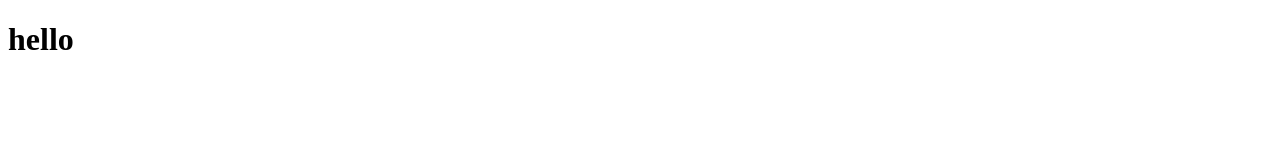
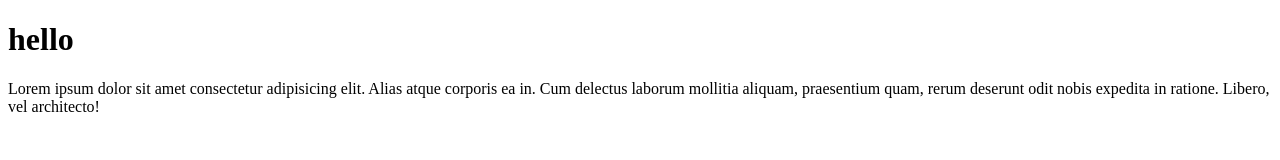
Before and after one commit to sahbiayadi/aaa, a plain HTML site: page index.html in a window 1280 px wide. Drawn offline with Linux system fonts and the light colour scheme.

Commit message:
second try

```diff
--- a/index.html
+++ b/index.html
@@ -8,5 +8,8 @@
 <body>
     <h1>hello
     </h1>
+    <p>Lorem ipsum dolor sit amet consectetur adipisicing elit. Alias atque corporis ea in. Cum delectus laborum mollitia aliquam, praesentium quam, rerum deserunt odit nobis expedita in ratione. Libero, vel architecto!
+
+    </p>
 </body>
 </html>
```
Also changed, not shown: style.css (added).
